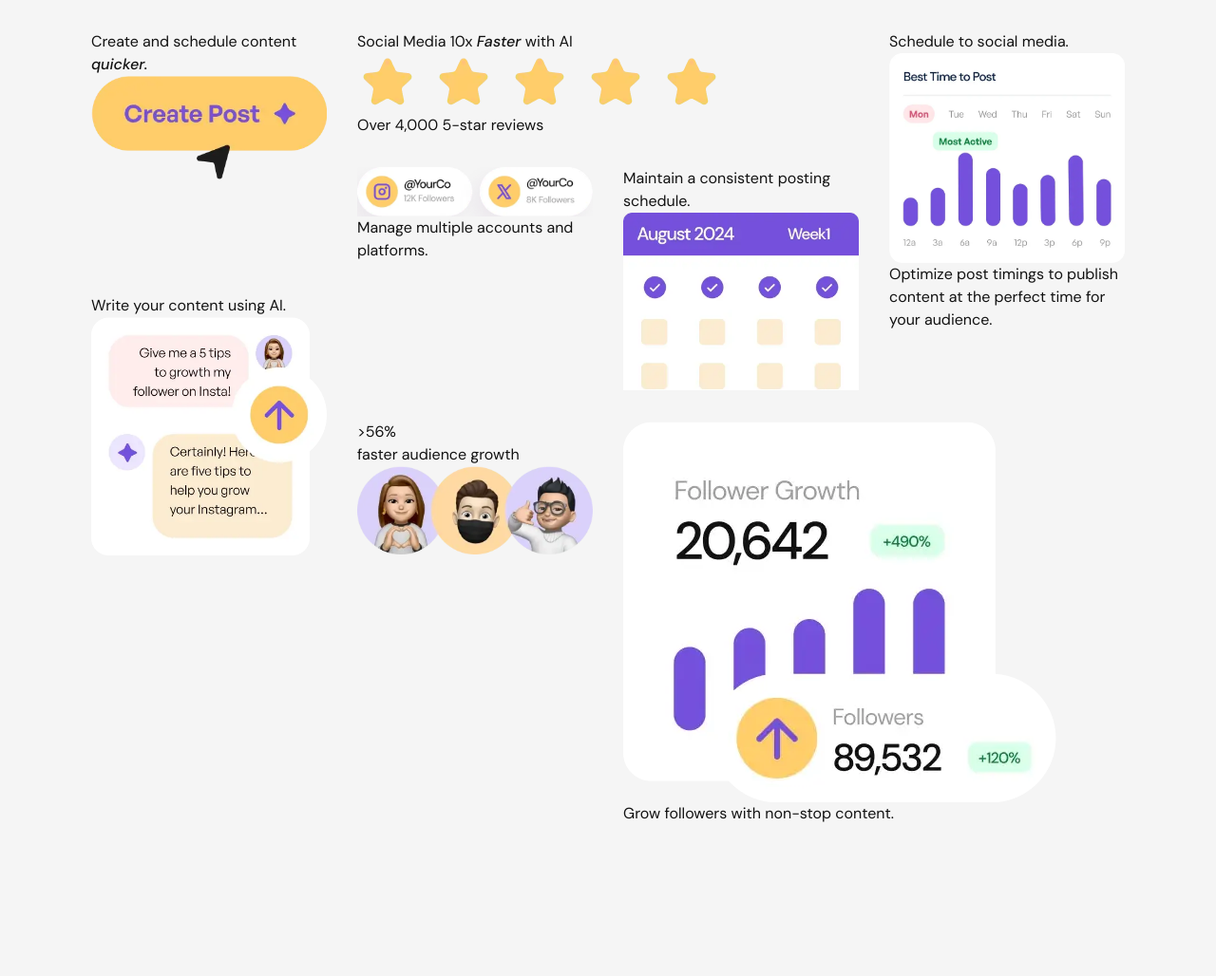
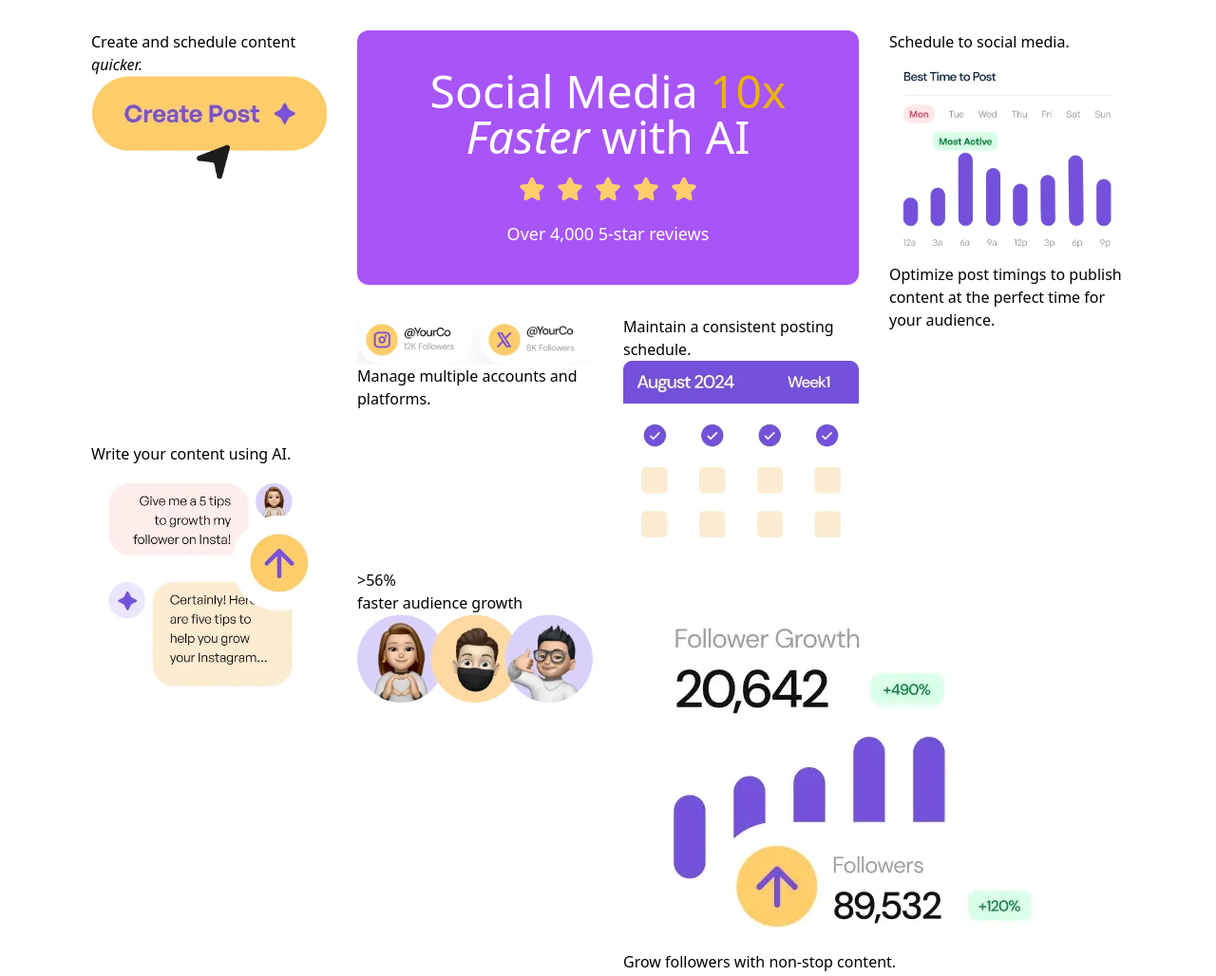
Before and after one commit to mrg-repo/SBA3-Design-Development, a plain HTML site: page index.html in a window 1280 px wide. Shown: the whole page at 95% size. Before the commit the page ends 901 px from the top, so only its background shows below. Drawn offline with nearby package versions, Linux system fonts and the light colour scheme.

Commit message:
Hero Tile Styling

```diff
--- a/index.html
+++ b/index.html
@@ -17,6 +17,7 @@
             purple: { 100: 'hsl(254, 88%, 90%)', 500: 'hsl(256, 67%, 59%)' },
             yellow: { 100: 'hsl(31, 66%, 93%)', 500: 'hsl(39, 100%, 71%)' },
             black: 'hsl(0, 0%, 7%)'
+            white: 'hsl(0, 0%, 100%)'
           },
           fontFamily: { sans: ['"DM Sans"', 'sans-serif'] }
         }
@@ -25,12 +26,12 @@
   </script>
 </head>
 
-<body class="bg-neutral-100 font-sans text-black">
+<body class="bg-white font-sans text-black">
   <main class="grid gap-8 max-w-xl mx-auto px-4 py-8 md:grid-cols-2 md:max-w-3xl xl:max-w-[1120px] xl:grid-cols-4">
-    <article class="hero-tile">
-      <h1>Social Media <span>10x</span> <em>Faster</em> with AI</h1>
-      <img src="./assets/images/illustration-five-stars.webp" alt="Five stars">
-      <p>Over 4,000 5-star reviews</p>
+    <article class="hero-tile bg-purple-500 text-white text-center rounded-xl px-6 py-10 flex flex-col items-center gap-4">
+      <h1 class="text-5xl font-medium leading-none">Social Media <span class="text-yellow-500">10x</span> <em>Faster</em> with AI</h1>
+      <img class="w-48" src="./assets/images/illustration-five-stars.webp" alt="Five stars">
+      <p class="text-lg">Over 4,000 5-star reviews</p>
     </article>
 
 
```
